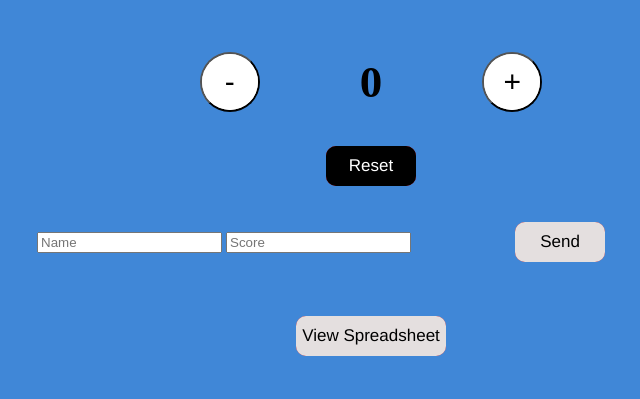
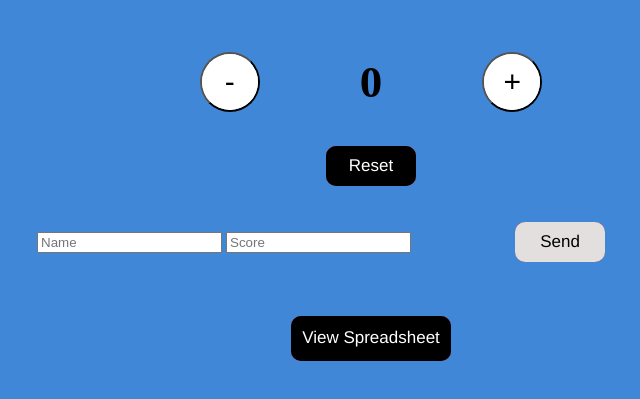
Before and after one commit to jronit/Um-Counter, a plain HTML site: page index.html in a window 1280 px wide. Shown: the part 103-502 px from the top of the page, without its empty margins (269-909 px from the left). Drawn offline with Linux system fonts and the light colour scheme.

```diff
--- a/app.css
+++ b/app.css
@@ -310,11 +310,11 @@ border-radius: 10px;
 .view-sheets {
   font-family: helvetica;
   font-size: 17px;
-  width: 150px;
-  height: 40px;
+  width: 160px;
+  height: 45px;
   border: none;
   outline: none;
-  color: black;
+  color: #fff;
   background: rgb(217, 20, 20);
   cursor: pointer;
   position: relative;
@@ -360,7 +360,7 @@ content: '';
 position: absolute;
 width: 100%;
 height: 100%;
-background: rgb(228, 223, 223);
+background: rgb(0, 0, 0);
 left: 0;
 top: 0;
 border-radius: 10px;
```
